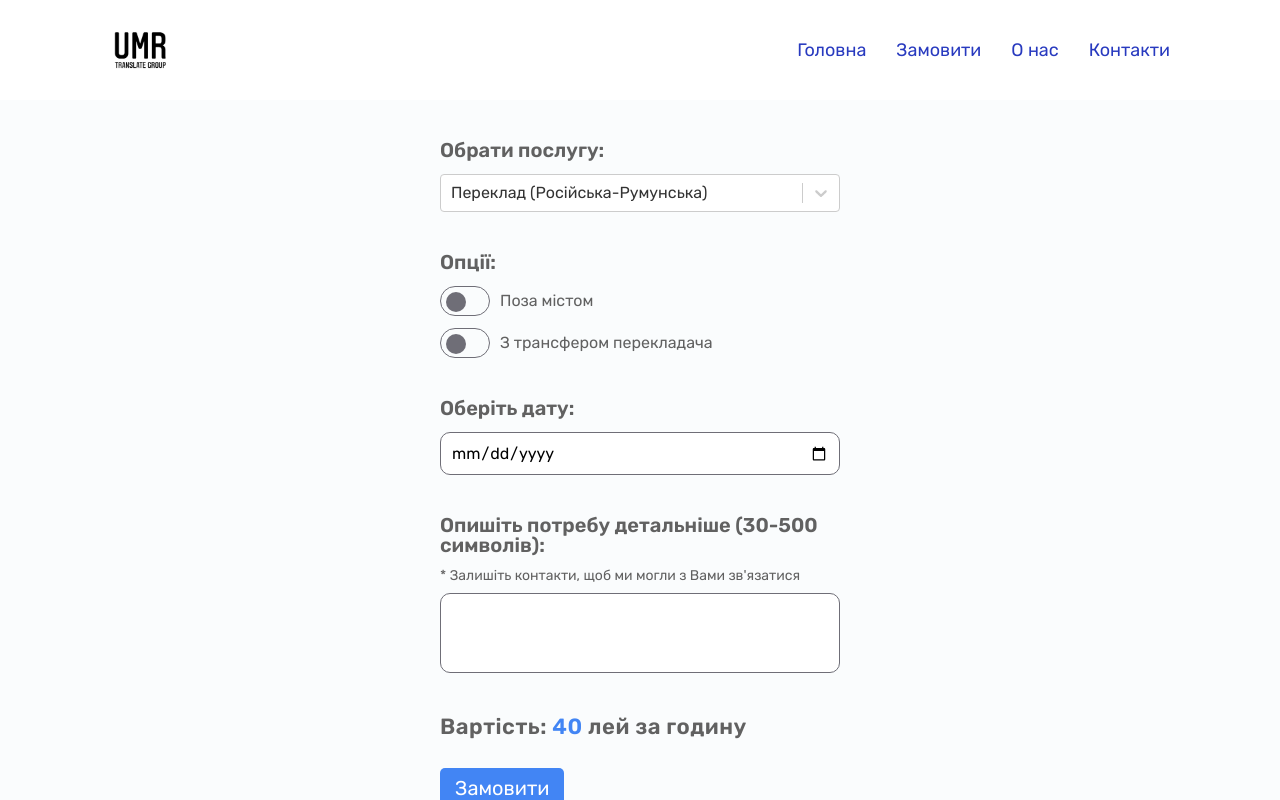
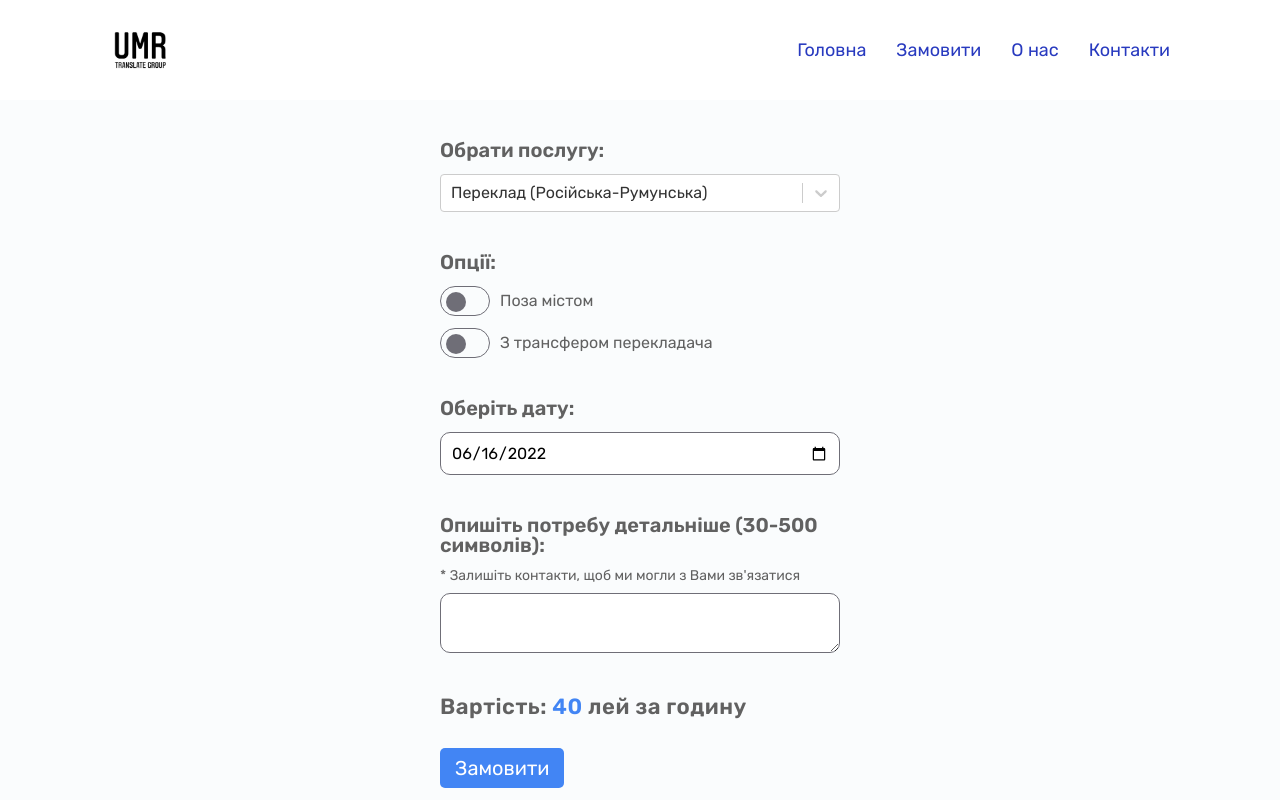
Before and after one commit to Alekseypavlov14/umr-group, a React (Create React App) app: page /order in a window 1280 px wide. Shown: the top 800 px of the page. Built offline with nearby package versions, Linux system fonts and the light colour scheme.

Commit message:
default date

```diff
--- a/src/pages/Order/Order.module.css
+++ b/src/pages/Order/Order.module.css
@@ -25,18 +25,19 @@
   width: 100%;
 }
 
-.SelectService__Select {
+.Select {
   font-size: 16px;
   font-family: 'Rubik', sans-serif;
 }
 
-.SelectDate__Input {
+.Input {
   width: 100%;
   padding: 10px;
   border: 1px solid rgb(111, 110, 119);
   border-radius: 10px;
   font-size: 16px;
   font-family: 'Rubik', sans-serif;
+  background: #fff;
 }
 
 .InputInvalid {
--- a/src/pages/Order/Order.tsx
+++ b/src/pages/Order/Order.tsx
@@ -3,7 +3,6 @@ import { Container } from '../../components/Container/Container'
 import { AdditiveInput } from '../../components/AdditiveInput/AdditiveInput'
 import { Button } from '../../components/Button/Button'
 import { mailer } from '../../business/SendMail/Sendmail'
-import cn from 'classnames'
 import Select from 'react-select'
 import services from './services.json'
 import styles from './Order.module.css'
@@ -65,6 +64,20 @@ const Order: FC<OrderProps> = () => {
     return true
   }
 
+  function getDefaultDate() {
+    const now = new Date()
+
+    let day = now.getDate().toString()
+    if (day.length === 1) day = '0' + day
+
+    let month = (now.getMonth() + 1).toString()
+    if (month.length === 1) month = '0' + month
+
+    return `${now.getFullYear()}-${month}-${day}`
+  }
+
+  console.log(getDefaultDate())
+
   function setInvalidById(id: string) {
     const inputDate = document.getElementById(id) as HTMLInputElement
     inputDate.classList.add(styles.InputInvalid)
@@ -88,7 +101,7 @@ const Order: FC<OrderProps> = () => {
               <Select
                 defaultValue={convertServiceToOption(service)}
                 options={services.map(convertServiceToOption)}
-                className={styles.SelectService__Select}
+                className={styles.Select}
                 onChange={(e) => {
                   if (e) {
                     uncheckAllAdditives()
@@ -108,8 +121,11 @@ const Order: FC<OrderProps> = () => {
                   key={index}
                   additive={additive}
                   onChange={(e) => {
-                    if (e.target.checked) return setCurrentPrice(price => price + additive.price)
-                    else return setCurrentPrice(price => price - additive.price)
+                    setCurrentPrice(price => {
+                      return e.target.value
+                        ? price + additive.price
+                        : price - additive.price
+                    })
                   }}
                 />
               ))}
@@ -119,15 +135,14 @@ const Order: FC<OrderProps> = () => {
               <div className={styles.Description}>
                 Оберіть дату:
               </div>
-              <div className={styles.SelectDate__InputBox}>
               <input
+                className={styles.Input}
                 onChange={(e) => setTime(new Date(e.target.value).getTime())}
-                  className={styles.SelectDate__Input}
                 onFocus={(e) => removeInvalidClass(e)}
+                value={getDefaultDate()}
                 id='date'
                 type='date'
               />
-              </div>
             </div>
 
             <div className={styles.FormSection}>
@@ -140,7 +155,7 @@ const Order: FC<OrderProps> = () => {
               <textarea
                 id='letter'
                 wrap='soft'
-                className={styles.LetterInput}
+                className={styles.Input}
                 onChange={(e) => setLetter(e.target.value)}
                 onFocus={(e) => removeInvalidClass(e)}
               />
```
Lines whose indentation alone changed are shown as unchanged.
